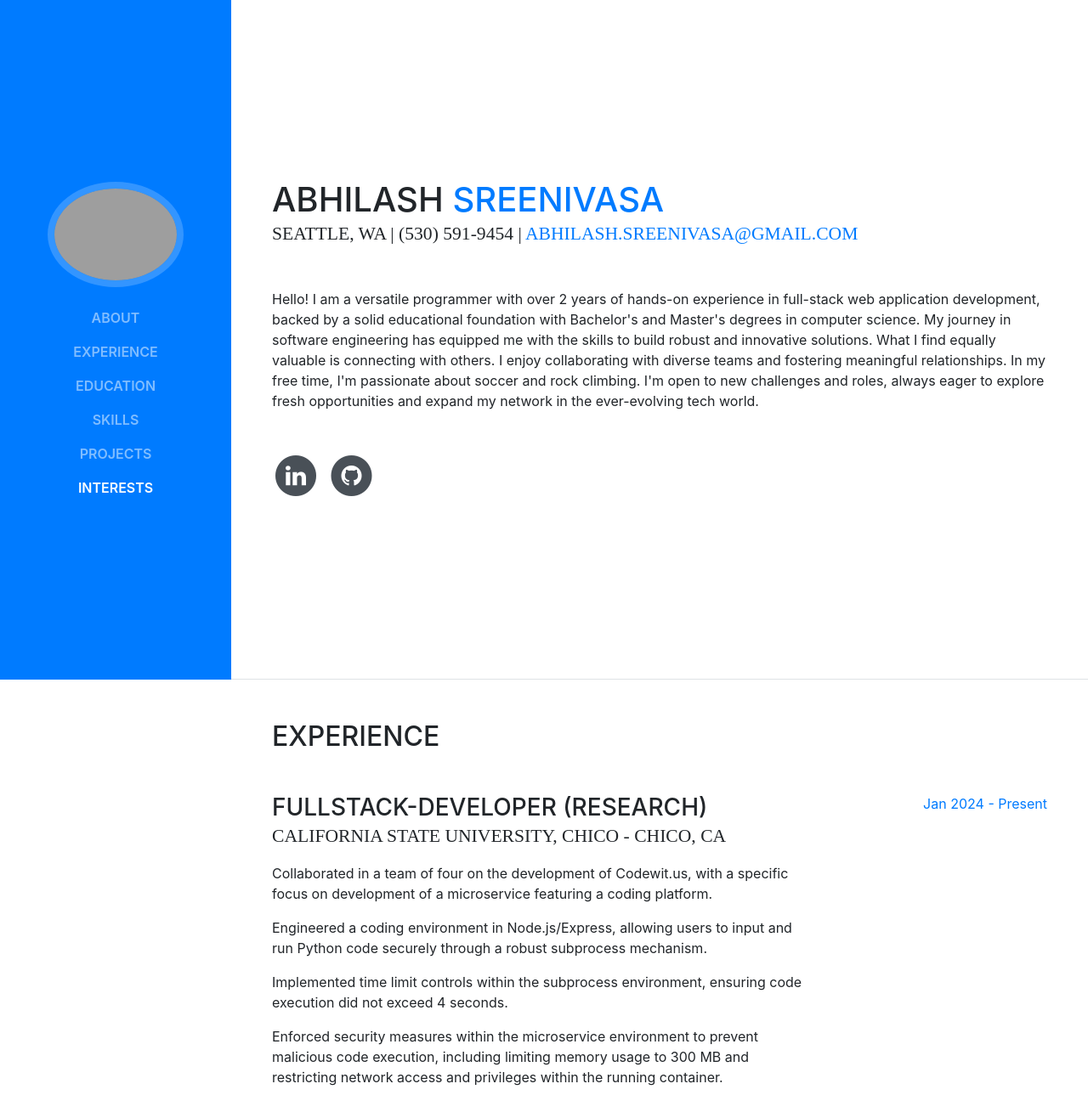
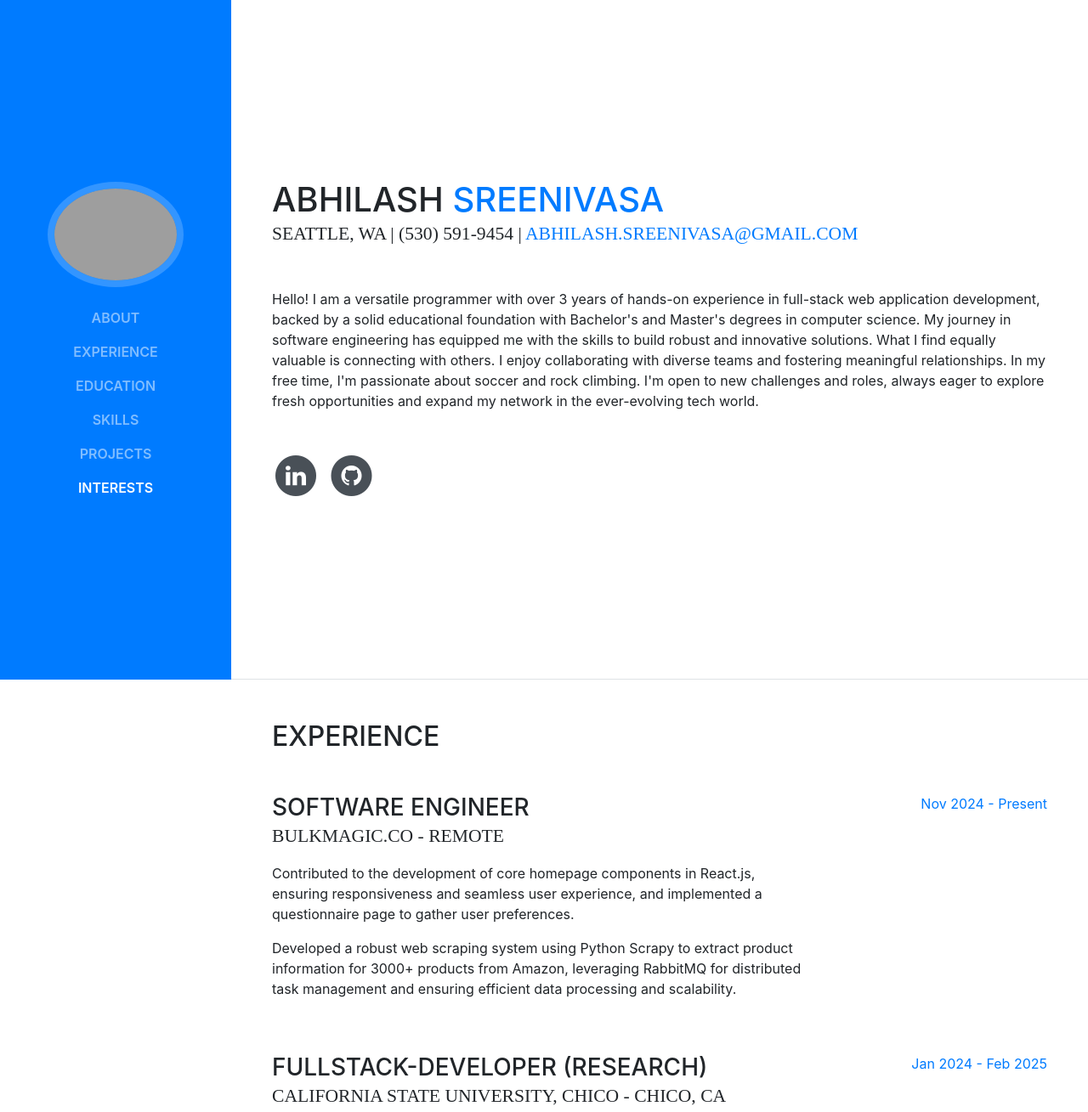
Before and after one commit to abhilashSreenivasa/portfolio-Abhilash, a website with bundled scripts: page index.html in a window 1280 px wide. Shown: the top 1309 px of the page at 85% size. Built offline with nearby package versions, Linux system fonts and the light colour scheme; grey boxes are pictures that could not be loaded; a web font is replaced by a local one.

Commit message:
Added new experience

```diff
--- a/index.html
+++ b/index.html
@@ -82,7 +82,7 @@
           <div class="subheading mb-5"> Seattle, WA | (530) 591-9454 |
             <a href="mailto:abhilash.sreenivasa@gmail.com">abhilash.sreenivasa@gmail.com</a>
           </div>
-          <p class="mb-5">Hello! I am a versatile programmer with over 2 years of hands-on experience in full-stack web application development, backed by a solid educational foundation with Bachelor's and Master's degrees in computer science. My journey in software engineering has equipped me with the skills to build robust and innovative solutions. What I find equally valuable is connecting with others. I enjoy collaborating with diverse teams and fostering meaningful relationships. In my free time, I'm passionate about soccer and rock climbing. I'm open to new challenges and roles, always eager to explore fresh opportunities and expand my network in the ever-evolving tech world.</p>
+          <p class="mb-5">Hello! I am a versatile programmer with over 3 years of hands-on experience in full-stack web application development, backed by a solid educational foundation with Bachelor's and Master's degrees in computer science. My journey in software engineering has equipped me with the skills to build robust and innovative solutions. What I find equally valuable is connecting with others. I enjoy collaborating with diverse teams and fostering meaningful relationships. In my free time, I'm passionate about soccer and rock climbing. I'm open to new challenges and roles, always eager to explore fresh opportunities and expand my network in the ever-evolving tech world.</p>
           <ul class="list-inline list-social-icons mb-0">
 
             <li class="list-inline-item">
@@ -109,6 +109,19 @@
       <section class="resume-section p-3 p-lg-5 d-flex flex-column" id="experience">
         <div class="my-auto">
           <h2 class="mb-5">Experience</h2>
+          <div class="resume-item d-flex flex-column flex-md-row mb-5">
+            <div class="resume-content mr-auto">
+              <h3 class="mb-0">Software Engineer
+              </h3>
+              <div class="subheading mb-3">Bulkmagic.co - Remote</div>
+               <p>Contributed to the development of core homepage components in React.js, ensuring responsiveness and seamless user experience, and implemented a questionnaire page to gather user preferences.</p>
+               <p>Developed a robust web scraping system using Python Scrapy to extract product information for 3000+ products from Amazon, leveraging RabbitMQ for distributed task management and ensuring efficient data processing and scalability.</p>
+
+            </div>
+            <div class="resume-date text-md-right">
+              <span class="text-primary">Nov 2024 - Present</span>
+            </div>
+          </div>
 
           <div class="resume-item d-flex flex-column flex-md-row mb-5">
             <div class="resume-content mr-auto">
@@ -121,7 +134,7 @@
                <p>Enforced security measures within the microservice environment to prevent malicious code execution, including limiting memory usage to 300 MB and restricting network access and privileges within the running container.</p>
             </div>
             <div class="resume-date text-md-right">
-              <span class="text-primary">Jan 2024 - Present</span>
+              <span class="text-primary">Jan 2024 - Feb 2025</span>
             </div>
           </div>
 
```
